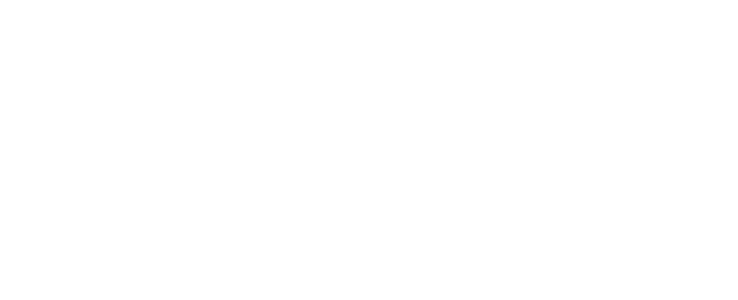
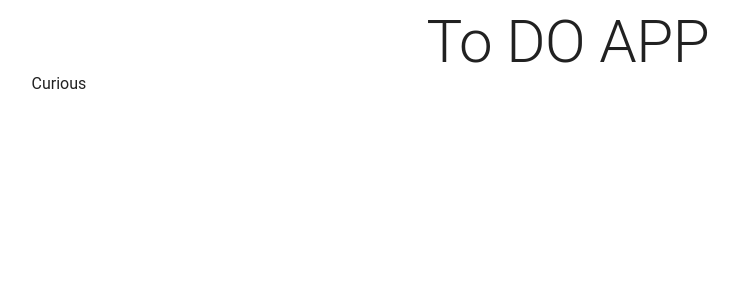
Before and after one commit to fodilo/todolist, a Vue app: page /home in a window 1280 px wide. Shown: the top 300 px of the page, without its empty margins (28-766 px from the left). Built offline with nearby package versions, Linux system fonts and the light colour scheme; a small style sheet from the web is missing; the HTML template or start-up script is replaced by a standard one.

Commit message:
Adding the logo of tod app

```diff
--- a/src/App.vue
+++ b/src/App.vue
@@ -1,6 +1,15 @@
 <template>
   <v-app>
+    <v-container>
+    <v-row>
+
+      <v-col md="4"
+        offset-md="4" >
+       <span class="display-3">To DO APP</span>
+        </v-col>
+        </v-row>
    <router-view></router-view>
+   </v-container>
   </v-app>
 </template>
 
--- /dev/null
+++ b/src/components/Home.vue
@@ -0,0 +1,38 @@
+<template lang="html">
+
+  <section class="home">
+
+
+        <span>Curious</span>
+
+
+  </section>
+
+</template>
+
+<script lang="js">
+  export default  {
+    name: 'home',
+    props: [],
+    mounted() {
+
+    },
+    data() {
+      return {
+
+      }
+    },
+    methods: {
+
+    },
+    computed: {
+
+    }
+}
+</script>
+
+<style scoped >
+  .home {
+
+  }
+</style>
--- a/src/components/SignIn.vue
+++ b/src/components/SignIn.vue
@@ -2,13 +2,7 @@
 
   <section class="src-components-sign-in">
     <v-container grid-list-md>
-      <v-row>
 
-      <v-col md="4"
-        offset-md="4" >
-       <span class="display-3">To DO APP</span>
-        </v-col>
-        </v-row>
 
       <v-row>
       <v-col md="4"
--- a/src/router.js
+++ b/src/router.js
@@ -1,6 +1,6 @@
 import Vue from "vue";
 import Router from "vue-router";
-import Home from "./views/Home.vue";
+import Home from "./components/Home";
 import SignIn from "./components/SignIn";
 Vue.use(Router);
 
@@ -14,7 +14,7 @@
       component: SignIn
     },
     {
-      path: "/",
+      path: "/home",
       name: "home",
       component: Home
     },
```
